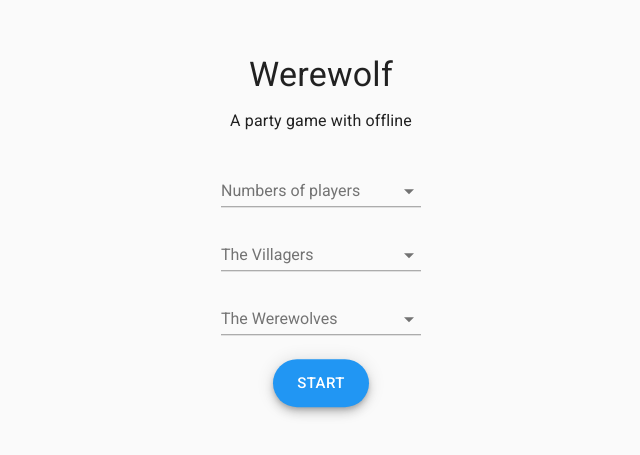
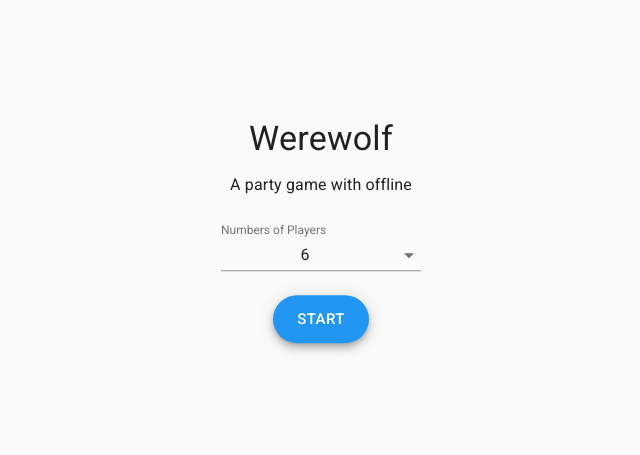
Before and after one commit to nshun/react-werewolf, a React (Create React App) app: page / in a window 1280 px wide. Shown: the part 169-624 px from the top of the page, without its empty margins (319-959 px from the left). Built offline with nearby package versions, Linux system fonts and the light colour scheme.

Commit message:
Refactor & Design

```diff
--- /dev/null
+++ b/src/components/NumberMenuItems.tsx
@@ -0,0 +1,17 @@
+import * as React from "react";
+
+import MenuItem from "@material-ui/core/MenuItem";
+
+export default function NumberMenuItems(start: number, end: number) {
+  const nums = new Array(end - start + 1);
+  for (let i = start; i <= end; i++) {
+    nums[i] = i;
+  }
+  return nums.map((item, i) => {
+    return (
+      <MenuItem value={item} key={item}>
+        {String(item)}
+      </MenuItem>
+    );
+  });
+}
--- a/src/pages/App.tsx
+++ b/src/pages/App.tsx
@@ -3,16 +3,21 @@ import { connect } from "react-redux";
 
 import {
   Button,
+  Dialog,
+  DialogActions,
+  DialogContent,
+  DialogTitle,
   FormControl,
-  Input,
   InputLabel,
-  NativeSelect,
+  MenuItem,
+  Select,
   Typography
 } from "@material-ui/core";
 import { Theme } from "@material-ui/core/styles/createMuiTheme";
 import createStyles from "@material-ui/core/styles/createStyles";
 import withStyles, { WithStyles } from "@material-ui/core/styles/withStyles";
 
+import NumberMenuItems from "../components/NumberMenuItems";
 import { AppState } from "../store";
 import { updateSetting } from "../store/setting/actions";
 import { Setting } from "../store/setting/types";
@@ -43,14 +48,15 @@ interface AppProps extends WithStyles<typeof styles> {
 
 class Index extends React.Component<AppProps> {
   public state = {
+    open: false,
     players: this.props.setting.players,
-    villagers: this.props.setting.villagers,
-    werewolves: this.props.setting.werewolves
+    werewolves: 0
   };
+
   public updateSetting = () => {
     const newSetting: Setting = {
       players: this.state.players,
-      villagers: this.state.villagers,
+      villagers: this.state.players - this.state.werewolves,
       werewolves: this.state.werewolves
     };
     this.props.updateSetting(newSetting);
@@ -58,13 +64,73 @@ class Index extends React.Component<AppProps> {
   public handleChange = (evt: React.ChangeEvent<HTMLSelectElement>) => {
     switch (evt.target.name) {
       case "players":
-        return this.setState({ players: parseInt(evt.target.value, 10) });
-      case "villagers":
-        return this.setState({ villagers: parseInt(evt.target.value, 10) });
-      case "werewolves":
-        return this.setState({ werewolves: parseInt(evt.target.value, 10) });
+        return this.setState({
+          ...this.state,
+          open: true,
+          players: Number(evt.target.value),
+          werewolves: Math.max(1, Math.floor(Number(evt.target.value) / 3))
+        });
+      default:
+        return this.setState({
+          ...this.state,
+          [evt.target.name]: Number(evt.target.value)
+        });
     }
   };
+  public handleClickOpen = () => this.setState({ ...this.state, open: true });
+  public handleCancel = () => this.setState({ ...this.state, open: false });
+  public handleOk = () => {
+    this.updateSetting();
+    this.setState({ ...this.state, open: false });
+  };
+
+  public RoleDialog = () => {
+    const villagers = this.state.players - this.state.werewolves;
+    return (
+      <Dialog
+        disableBackdropClick={true}
+        disableEscapeKeyDown={true}
+        open={this.state.open}
+        onClose={this.handleCancel}
+      >
+        <DialogTitle>Fill the form</DialogTitle>
+        <DialogContent className={this.props.classes.formsWrapper}>
+          <form>
+            <FormControl
+              className={this.props.classes.formControl}
+              disabled={true}
+            >
+              <InputLabel>The Villagers</InputLabel>
+              <Select name="villagers" value={villagers}>
+                <MenuItem value={villagers}>{villagers}</MenuItem>
+              </Select>
+            </FormControl>
+          </form>
+          <form>
+            <FormControl className={this.props.classes.formControl}>
+              <InputLabel>The Werewolves</InputLabel>
+              <Select
+                name="werewolves"
+                value={this.state.werewolves}
+                onChange={this.handleChange}
+              >
+                {NumberMenuItems(1, this.state.players - 1)}
+              </Select>
+            </FormControl>
+          </form>
+        </DialogContent>
+        <DialogActions>
+          <Button onClick={this.handleCancel} color="secondary">
+            Cancel
+          </Button>
+          <Button onClick={this.handleOk} color="primary">
+            Ok
+          </Button>
+        </DialogActions>
+      </Dialog>
+    );
+  };
+
   public render() {
     return (
       <div className={this.props.classes.root}>
@@ -74,63 +140,20 @@ class Index extends React.Component<AppProps> {
         <Typography variant="subtitle1" gutterBottom={true}>
           A party game with offline
         </Typography>
-        <div className={this.props.classes.formsWrapper}>
-          <div>
-            <FormControl className={this.props.classes.formControl}>
-              <InputLabel htmlFor="age-native-helper">
-                Numbers of players
-              </InputLabel>
-              <NativeSelect
-                name="players"
-                onChange={this.handleChange}
-                input={<Input />}
-              >
-                <option value="" />
-                <option value={10}>Ten</option>
-                <option value={20}>Twenty</option>
-                <option value={30}>Thirty</option>
-              </NativeSelect>
-            </FormControl>
-          </div>
-          <div>
-            <FormControl className={this.props.classes.formControl}>
-              <InputLabel htmlFor="age-native-helper">The Villagers</InputLabel>
-              <NativeSelect
-                name="villagers"
-                onChange={this.handleChange}
-                input={<Input />}
-              >
-                <option value="" />
-                <option value={10}>Ten</option>
-                <option value={20}>Twenty</option>
-                <option value={30}>Thirty</option>
-              </NativeSelect>
-            </FormControl>
-          </div>
-          <div>
-            <FormControl className={this.props.classes.formControl}>
-              <InputLabel htmlFor="age-native-helper">
-                The Werewolves
-              </InputLabel>
-              <NativeSelect
-                name="werewolves"
-                onChange={this.handleChange}
-                input={<Input />}
-              >
-                <option value="" />
-                <option value={10}>Ten</option>
-                <option value={20}>Twenty</option>
-                <option value={30}>Thirty</option>
-              </NativeSelect>
-            </FormControl>
-          </div>
-        </div>
-        <Button
-          variant="extendedFab"
-          color="primary"
-          size="large"
-          onClick={this.updateSetting}
-        >
+        <form className={this.props.classes.formsWrapper} autoComplete="off">
+          <FormControl className={this.props.classes.formControl}>
+            <InputLabel>Numbers of Players</InputLabel>
+            <Select
+              name="players"
+              value={this.state.players}
+              onChange={this.handleChange}
+            >
+              {NumberMenuItems(2, 10)}
+            </Select>
+          </FormControl>
+        </form>
+        <this.RoleDialog />
+        <Button variant="extendedFab" color="primary" size="large">
           START
         </Button>
       </div>
```
